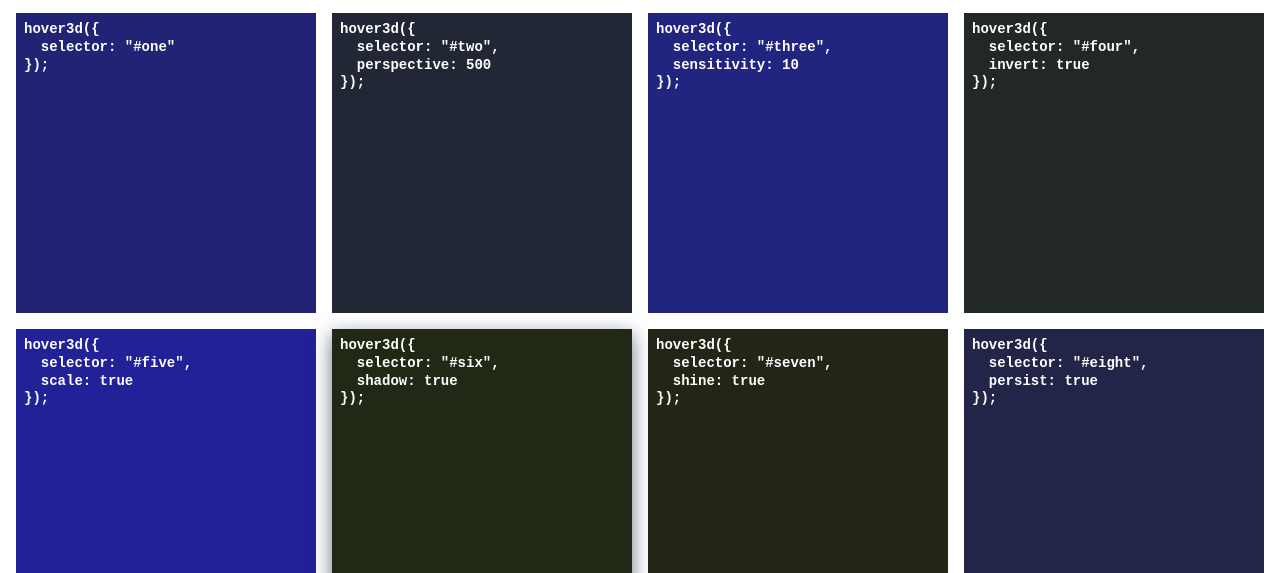
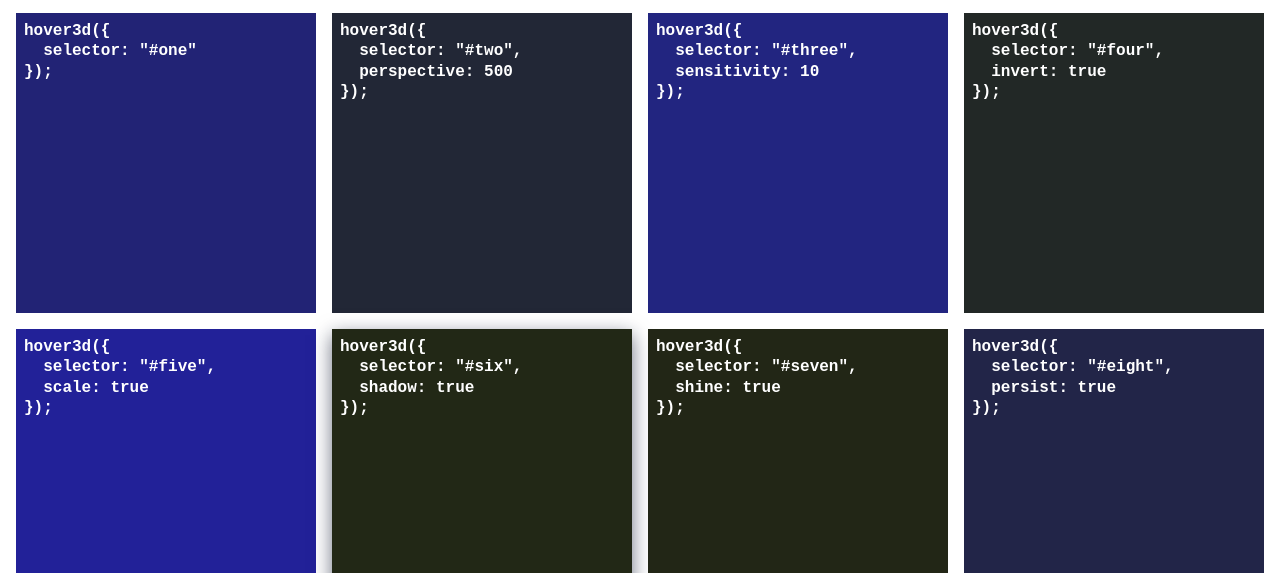
Before and after one commit to wnda/hover3d-vanilla, a plain HTML site: page index.html in a window 1280 px wide. Shown: the part 227-800 px from the top of the page. Drawn offline with Linux system fonts and the light colour scheme; a web font is replaced by a local one.

Commit message:
Update index.html

```diff
--- a/index.html
+++ b/index.html
@@ -116,7 +116,6 @@ background-color: transparent
 top:0;left:0;right:0;bottom:0;
 padding: 8px;
 color: #fff;
-font-size: 14px;
 font-family: Cousine,Consolas,Menlo,Monaco,monospace;
 font-weight: 700
 }
```
